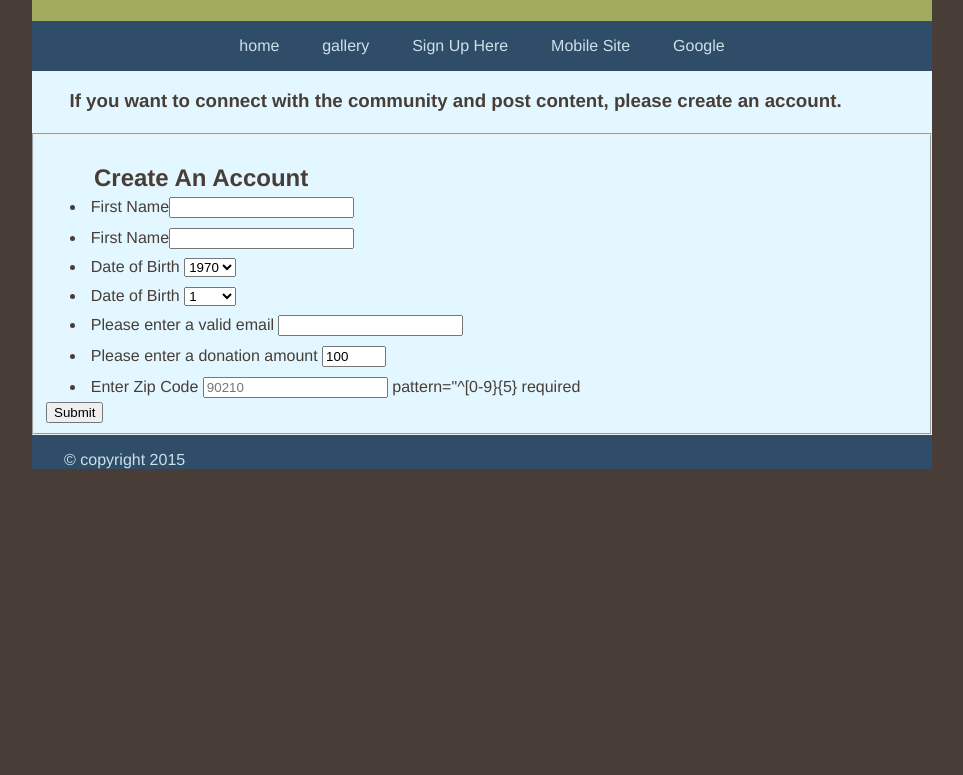
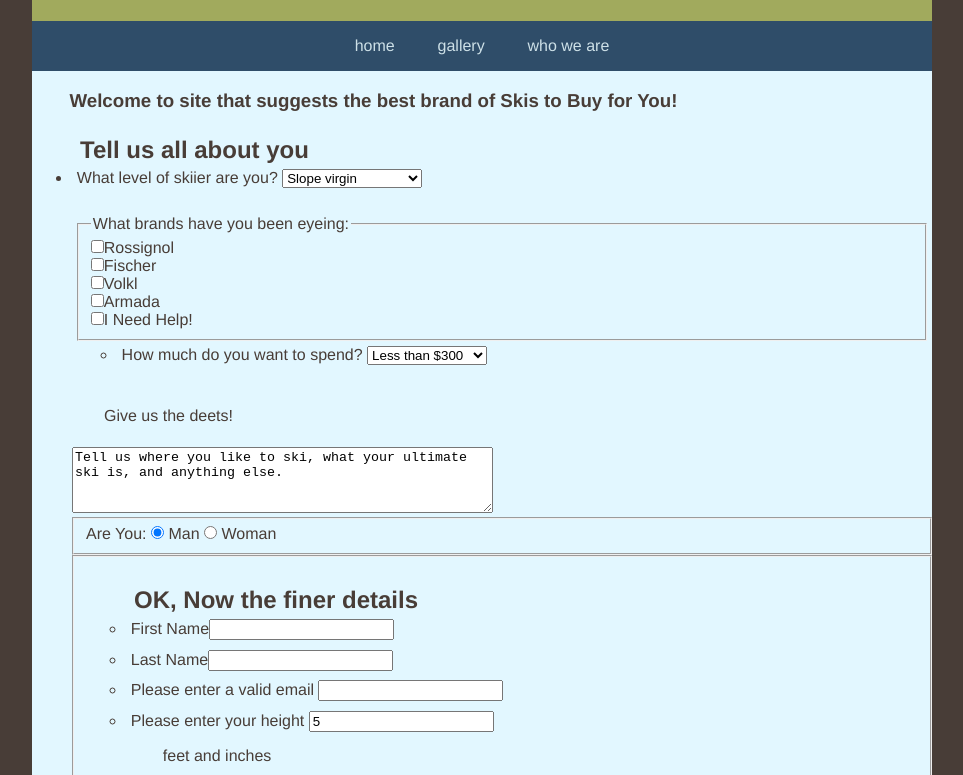
Before and after one commit to verdant11/Forms, a plain HTML site: page sign-up-homewk.html in a window 1280 px wide. Shown: the part 137-912 px from the top of the page, without its empty margins (158-1121 px from the left). Before the commit the page ends 800 px from the top, so only its background shows below. Drawn offline with nearby package versions, Linux system fonts and the light colour scheme.

Commit message:
Updated with Form Fields

```diff
--- a/sign-up-homewk.html
+++ b/sign-up-homewk.html
@@ -13,103 +13,171 @@
         <script src="http://code.jquery.com/jquery-1.11.3.min.js"></script>
 	 -->
 		<meta charset="UTF-8">
-		<title>HTML5: Week One</title>
+		<title>The Ski Oracle</title>
 		<!-- link to an external style sheet (best practice with style sheet)-->
 		<link href="css/styles.css" rel="stylesheet" type="text/css" />
 	</head>
 	<body class="page"><!-- everything that is visual goes in the body tag  -->
 		<header>
 			<!-- the "banner" area or title of the page-->
-			<h1>HTML5: Week One</h1> <!-- only h1 per page (for SEO purposes) -->
+			<h1>The Ski Oracle</h1> <!-- only h1 per page (for SEO purposes) -->
 		</header>
 		<nav class="nav1">
 			<ul>
 				<!-- these links are relative paths -->
 				<li> <a href="#">home</a></li>
 				<li> <a href="#">gallery</a></li>
-				<li> <a href="sign-up.html">Sign Up Here</a></li>
-				<li> <a href="#">Mobile Site</a></li>
-				<li> <a href="http://www.google.com">Google</a></li>
+				<li> <a href="#">who we are</a></li>
+
 		    </ul>
 		</nav>
+		<body>
     <div id="mainContent">
-            <h3>If you want to connect with the community and post content, please create an account.</h3>
-          <p></p>
-			<!-- A Simple Form    -->
-          <form id="sign-up-form" method="post" action="#">
+        <h3>Welcome to site that suggests the best brand of Skis to Buy for
+        You!</h3>
+        <!-- About you    -->
+
+
+        <h2>Tell us all about you</h2>
+
+
+        <ul>
+            <li><label>What level of skiier are you?</label> <select name=
+            "expertise">
+                <option value="New&quot;">
+                    Slope virgin
+                </option>
+
+                <option value="Beginner&quot;">
+                    Newbie with skills
+                </option>
+
+                <option value="Intermediate&quot;">
+                    Blue trails, mostly
+                </option>
+
+                <option value="Pro&quot;">
+                    Mad mountain skills
+                </option>
+            </select></li>
+
+
+            <li style="list-style: none">
+                <br>
+
+
+                <form method="post">
                     <fieldset>
-            <h2>Create An Account</h2>
+                        <legend>What brands have you been eyeing:</legend>
+                        <input name="skis" type="checkbox" value=
+                        "Rossignol">Rossignol<br>
+                        <input name="skis" type="checkbox" value=
+                        "Fischer">Fischer<br>
+                        <input name="skis" type="checkbox" value=
+                        "Volkl">Volkl<br>
+                        <input name="skis" type="checkbox" value=
+                        "Armada">Armada<br>
+                        <input name="skis" type="checkbox" value="Dunno">I Need
+                        Help!<br>
+                    </fieldset>
+
+
                     <ul>
-                <li>
-                  <label id="f-name-label">First Name</label><input type "text" name=first name" id="f-name-label "placeholder""="First Name" required />
+                        <li><label>How much do you want to spend?</label>
+                        <select name="price">
+                            <option value="CostLow&quot;">
+                                Less than $300
+                            </option>
+
+                            <option value="CostMore&quot;">
+                                $300 to $400
+                            </option>
+
+                            <option value="CostPlus&quot;">
+                                $400 and up
+                            </option>
+
+                            <option value="NoObject&quot;">
+                                Price? No object
+                            </option>
+                        </select></li>
+                    </ul>
+                </form>
             </li>
 
-                <li>
 
-                    <label id="-name-label">First Name</label><input type "text" name=first name" id="f-name-label "placeholder""="Last Name" required />
+            <li style="list-style: none; display: inline">
+                <p>Give us the deets!</p>
+                <br>
+
+                <textarea cols="50" rows="4">
+Tell us where you like to ski, what your ultimate ski is, and anything else.
+</textarea>
+
+                <fieldset>
+                    <label>Are You:</label> <input checked="checked" id=
+                    "sizeSmall" name="radSize" type="radio" value="small">
+                    <label for="Gender">Man</label> <input id="sizeMed" name=
+                    "radSize" type="radio" value="medium"> <label for=
+                    "Gender">Woman</label>
+                </fieldset>
+                <!-- A Simple Form    -->
+
+
+                <form action="#" id="sign-up-form" method="post" name=
+                "sign-up-form">
+                    <fieldset>
+                        <h2>OK, Now the finer details</h2>
+
+
+                        <ul>
+                            <li><label id="f-name-label">First
+                            Name</label><input id="f-name-label" name="first"
+                            required="" type="text&quot;">
                             </li>
 
-                <li>
-                <label>Date of Birth</label>
-                  <select name="year">
-                    <option value "1970">1970</option>
-                    <option value "1971">1971</option>
-                    <option value "1973">1973</option>
-                    <option value "1970">1970</option>
 
-                  </select>
-
+                            <li><label id="-name-label">Last
+                            Name</label><input id="f-name-label" name="first"
+                            required="" type="text&quot;">
                             </li>
 
+
+                            <li><label>Please enter a valid email</label>
+                            <input name="email" type="email"></li>
+
+
                             <li>
-                <label>Date of Birth</label>
-                  <select name="day">
-                    <option value "1">1</option>
-                    <option value "1971">1971</option>
-                    <option value "1973">1973</option>
-                    <option value "1970">1970</option>
-                  </select>
+                                <label>Please enter your height</label>
+                                <input max="8.0" min="5.0" placeholder="5"
+                                type="height" value="5">
 
+                                <p>feet and inches</p>
                             </li>
 
-                <li>
-                <label>Please enter a valid email</label>
-                  <input type="email" name="email"
-                         </li>
 
                             <li>
-                <label>Please enter a donation amount</label>
-                  <input type="number" value="100" placeholder="100"
-                         min="1" max="101"></li>
+                                <label>Please enter your weight</label>
+                                <input max="300" min="80" placeholder="100"
+                                type="weight" value="100">
 
-
-
-                  </select>
-
+                                <p>lbs</p>
+                            </li>
+                        </ul>
+                    </fieldset>
+                </form>
             </li>
 
 
 
+        </ul>
+        <input type="submit" value="Tell Me Ski Oracle">
 
-
-                <li>
-
-  <label>Enter Zip Code</label>
-                  <input type="number" required placeholder="90210">
-                  pattern="^[0-9}{5} required
-
-            </li>
-
-              </ul>
-          <input type="submit" name="submit" />
-
-            </fieldset>
-
-
-
-
-          </form>
-
+        <p>We will email you the suggested brand and ski length for your height
+        and weight, at the address you provided. You take it from there.</p>
+    </div>
+</body>
+</html>
 
 
 
```
Lines whose indentation alone changed are shown as unchanged.
